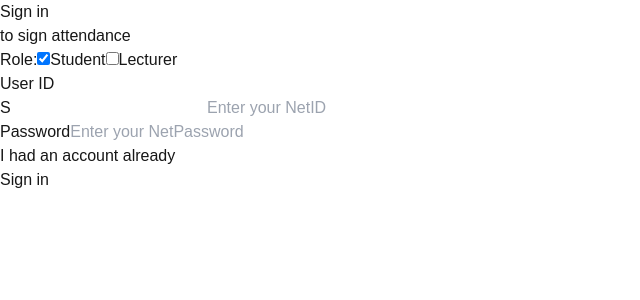
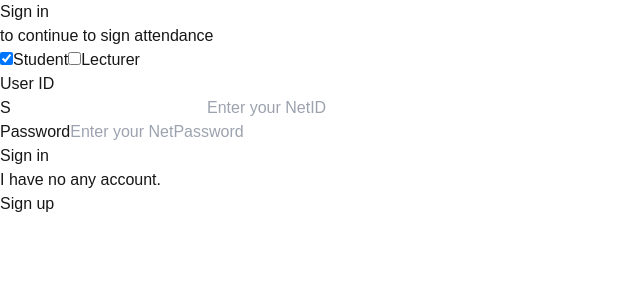
Before and after one commit to MaaZiJyun/StuChain, a Next.js app: page /login in a window 1280 px wide. Shown: the top 300 px of the page, without its empty margins (0-640 px from the left). Built offline with nearby package versions, Linux system fonts and the light colour scheme.

Commit message:
update login and register pages

```diff
--- a/src/app/login/page.tsx
+++ b/src/app/login/page.tsx
@@ -1,10 +1,11 @@
 "use client";
 import { useState } from "react";
 import API from "../_controllers/api";
-import LocalStorage from "../_controllers/LocalStorage"
+import LocalStorage from "../_controllers/LocalStorage";
 import "./login.css";
 import Link from "next/link";
 import { useRouter } from "next/navigation";
+import Spinner from "../_components/Spinner";
 
 const page = () => {
   const router = useRouter();
@@ -15,6 +16,7 @@ const page = () => {
   const [password, setPassword] = useState("");
   const [errorMessageOnUserID, setErrorMessageOnUserID] = useState("");
   const [errorMessageOnPwd, setErrorMessageOnPwd] = useState("");
+  const [loading, setLoading] = useState<boolean>(false);
 
   const buttonCheck = () => {
     return (
@@ -27,11 +29,13 @@ const page = () => {
 
   const signIn = async () => {
     try {
+      setLoading(true);
       // Call API function getAllWallets
       const wallet = await api.verificationAuth(role + userID, password);
       // 假设登录成功后返回用户数据，存储用户ID
       LocalStorage().setAttribute("wallet", wallet);
       // 登录成功后，重定向到主页
+      setLoading(false);
       router.push("/dashboard");
     } catch (error) {
       if (error instanceof Error) {
@@ -39,6 +43,7 @@ const page = () => {
       } else {
         setErrorMessageOnUserID("An unexpected error occurred");
       }
+      setLoading(false);
     }
   };
 
@@ -77,31 +82,30 @@ const page = () => {
 
   return (
     <div className="flex items-center justify-center min-h-screen bg-gray-100">
-      <form className="w-full max-w-sm p-6 bg-white rounded shadow-md">
-        <h1 className="text-4xl text-black font-bold">Sign in</h1>
+      <form className="w-1/3 p-12 bg-white rounded shadow-md">
+        <h1 className="text-3xl text-black mb-2 font-bold text-center">
+          Sign in
+        </h1>
 
-        <h2 className="text-lg text-black mb-8">to sign attendance</h2>
+        <h2 className="text-base text-black mb-8 text-center">
+          to continue to sign attendance
+        </h2>
 
         <div className="mb-4 flex items-center">
-          <label className="block text-black text-sm mr-2">Role:</label>
-          <label className="mr-4 text-black">
           <input
             type="checkbox"
             checked={role === "S"}
             onChange={() => handleRoleChange("S")}
             className="mr-1"
           />
-            Student
-          </label>
-          <label className="text-black">
+          <label className="mr-4 text-black text-sm">Student</label>
           <input
             type="checkbox"
             checked={role === "L"}
             onChange={() => handleRoleChange("L")}
             className="mr-1"
           />
-            Lecturer
-          </label>
+          <label className="text-black text-sm">Lecturer</label>
         </div>
 
         <div className="mb-4">
@@ -160,14 +164,9 @@ const page = () => {
           )}
         </div>
 
-        <div className="flex items-center mb-4">
-          <Link href="/register">
-            <span className="text-blue-500 hover:underline">
-              I had an account already
-            </span>
-          </Link>
-        </div>
-
+        {loading ? (
+          <Spinner size="h-12 w-12" color="text-blue-500" strokeWidth={2} />
+        ) : (
           <button
             type="button"
             onClick={signIn}
@@ -178,6 +177,14 @@ const page = () => {
           >
             Sign in
           </button>
+        )}
+
+        <div className="flex justify-center mt-2 text-sm space-x-2">
+          <p className="text-gray-500">I have no any account.</p>
+          <Link href="/register">
+            <p className="text-blue-500 hover:underline">Sign up</p>
+          </Link>
+        </div>
       </form>
     </div>
   );
```
Also changed, not shown: src/app/register/page.tsx (+28 -19 lines). Lines whose indentation alone changed are shown as unchanged.
